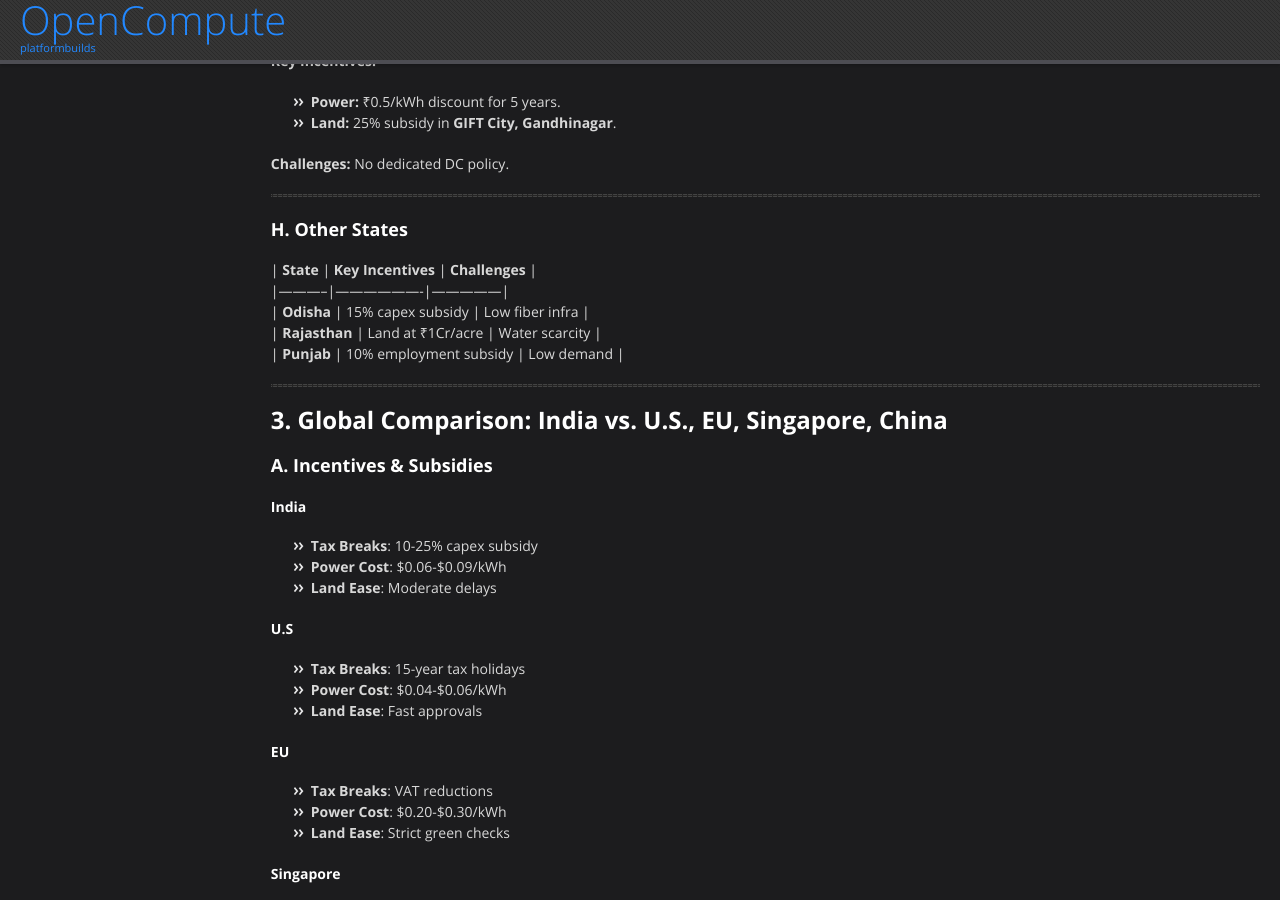
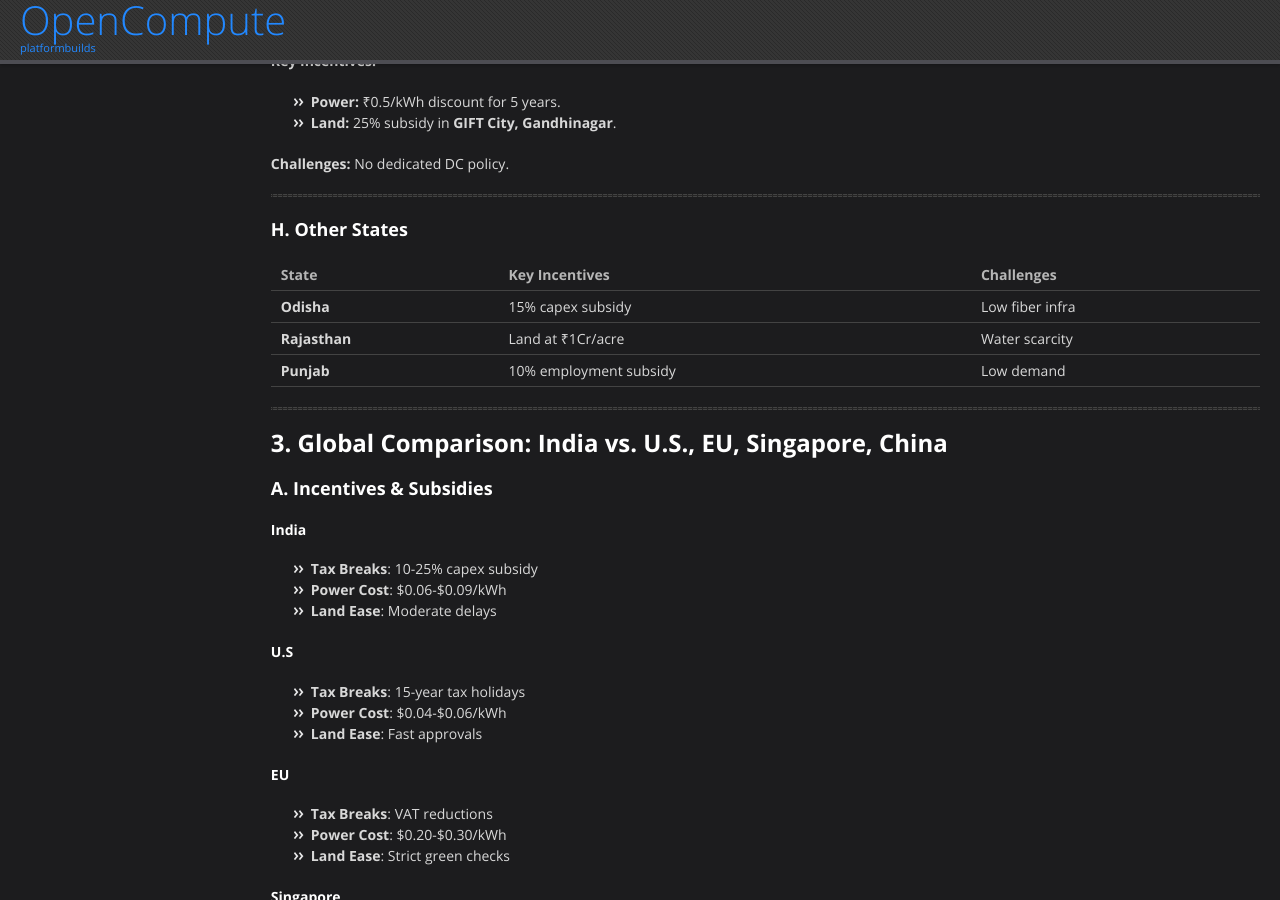
Before and after one commit to platformbuilds/OpenCompute, a Jekyll site: the page built from _posts/2025-03-29-DC-Incentives-India-Global-OCP.md, in a window 1280 px wide and 900 px high, scrolled down 2335 px. Built offline with Jekyll 4.4.1, drawn with Linux system fonts in a browser that asks for light colours; nearby versions of some CDN libraries.

Commit message:
fixed older tables

```diff
--- a/_posts/2025-03-29-DC-Incentives-India-Global-OCP.md
+++ b/_posts/2025-03-29-DC-Incentives-India-Global-OCP.md
@@ -110,11 +110,12 @@ India’s data center industry is projected to **reach $10B+ by 2027**, driven b
 ---
 
 ### **H. Other States**
-| **State** | **Key Incentives** | **Challenges** |
-|-----------|-------------------|---------------|
-| **Odisha** | 15% capex subsidy | Low fiber infra |
-| **Rajasthan** | Land at ₹1Cr/acre | Water scarcity |
-| **Punjab** | 10% employment subsidy | Low demand |
+
+| **State**     | **Key Incentives**     | **Challenges**  |
+|---------------|------------------------|-----------------|
+| **Odisha**    | 15% capex subsidy      | Low fiber infra |
+| **Rajasthan** | Land at ₹1Cr/acre      | Water scarcity  |
+| **Punjab**    | 10% employment subsidy | Low demand      |
 
 
 ---
```
